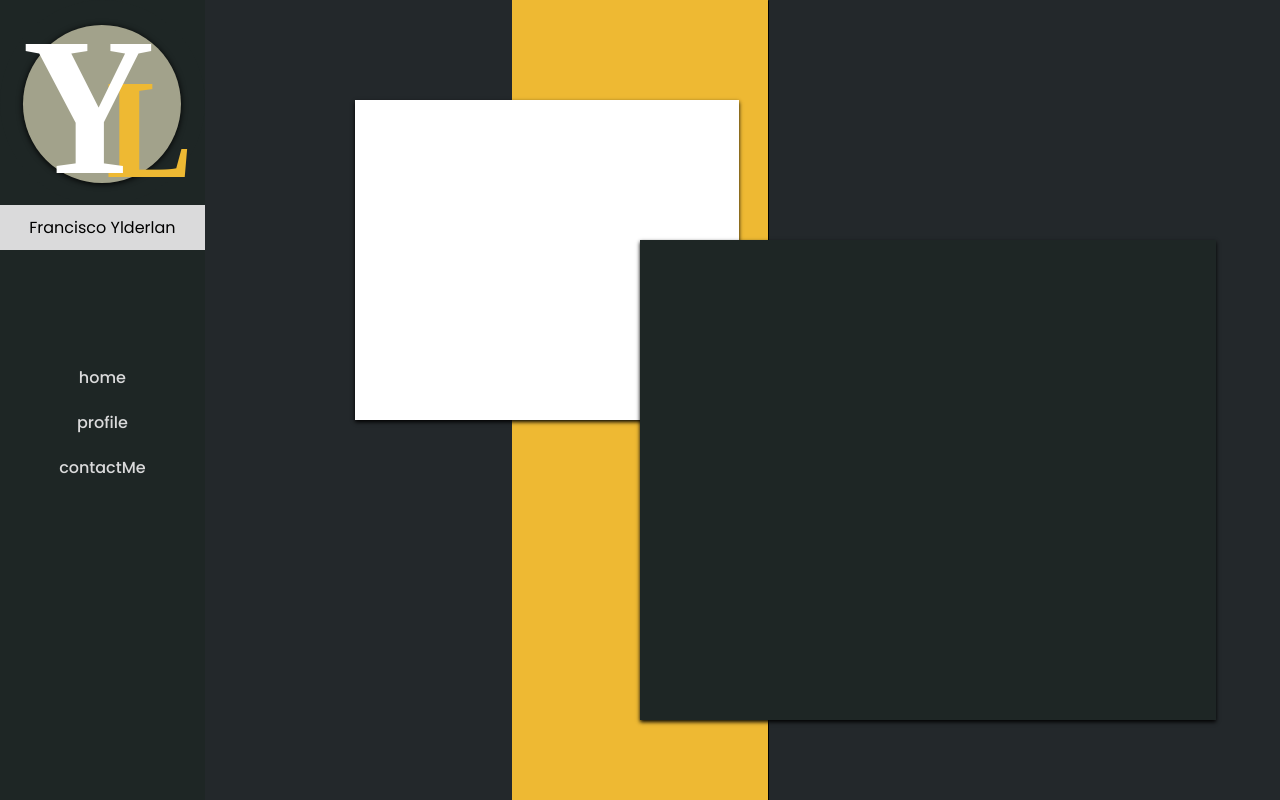
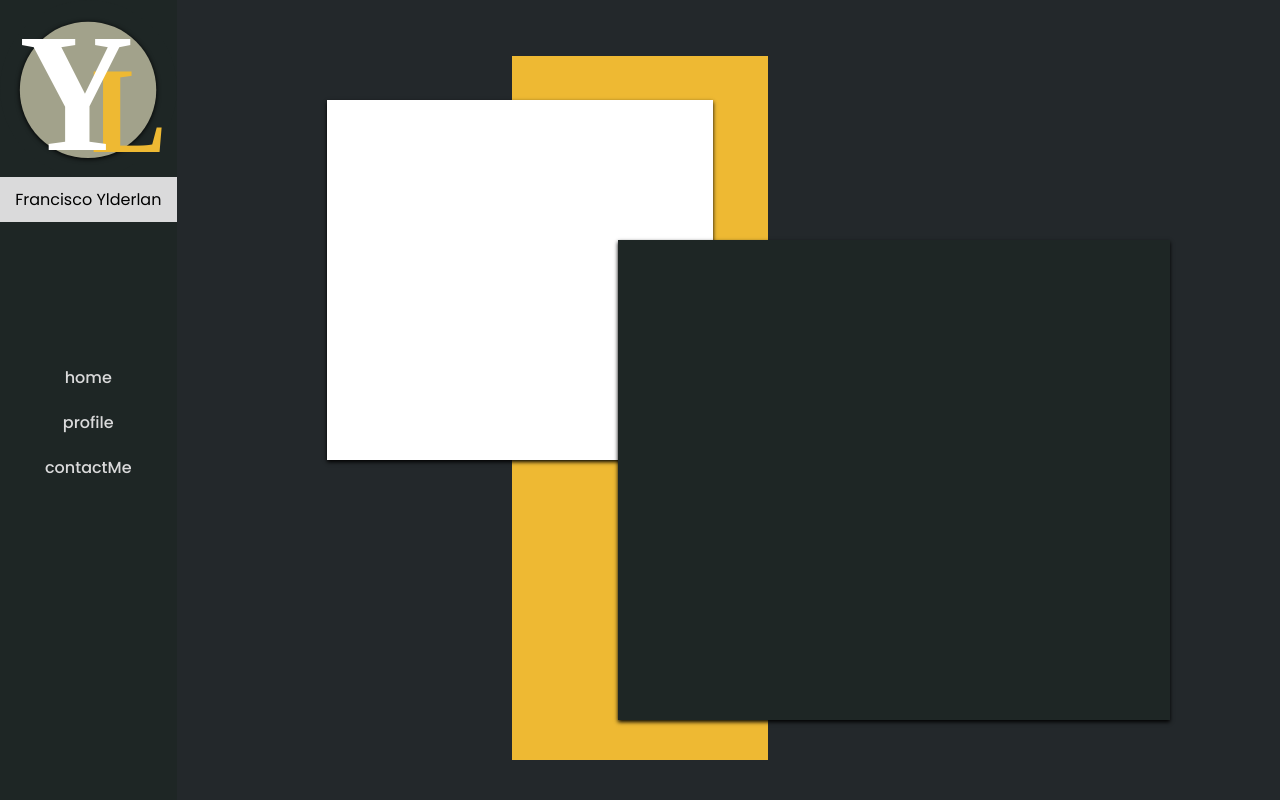
Before and after one commit to FranciscoYlderlan/ylderlan, a React (Vite) app: page / in a window 1280 px wide. Built offline with nearby package versions, Linux system fonts and the light colour scheme.

Commit message:
Added style from contats and profile page

```diff
--- a/src/components/Content/styles.js
+++ b/src/components/Content/styles.js
@@ -2,17 +2,13 @@ import styled from "styled-components";
 
 export const Container = styled.div`
 
-    /* border: solid 25px ${({theme}) => theme.COLORS.DARK_YELLOW}; */
     background-color: ${({theme}) => theme.COLORS.BACKGROUND_700} ;
-    /* background-color: ${({theme}) => theme.COLORS.DARK_YELLOW}; */
     position: absolute;
-    /* position: relative; */
+
     height: 60vh;
-    width: 45%;
-    left: 50%;
+    width: 50%;
+    left: 40%;
     bottom: 10%;
-
-    align-self:center;
     box-shadow: 0px 2px 4px black;
 
 `;
--- a/src/components/Description/styles.js
+++ b/src/components/Description/styles.js
@@ -6,8 +6,8 @@ export const Container = styled.div`
     background-color: white;//${({theme}) => theme.COLORS.DARK_YELLOW};
 
     /* position: relative; */
-    width: 30%;
-    height: 40vh;
+    width: 35%;
+    height: 45vh;
     margin: 100px 0px 0px 150px;
 
 
--- a/src/components/Main/index.jsx
+++ b/src/components/Main/index.jsx
@@ -1,9 +1,9 @@
 import { Container } from "./styles";
 
-export function Description() {
+export function Main( { children } ) {
     return (
         <Container>
-
+            {children}
         </Container>
     );
 }
--- a/src/components/Main/styles.js
+++ b/src/components/Main/styles.js
@@ -1,5 +1,6 @@
 import styled from "styled-components";
 
 export const Container = styled.main`
-
+    width: 100%;
+    position: relative;
 `;
--- a/src/pages/Home/index.jsx
+++ b/src/pages/Home/index.jsx
@@ -1,4 +1,6 @@
+
 import { Menu } from "../../components/Menu";
+import { Main } from "../../components/Main";
 import { Description } from "../../components/Description";
 import { Content } from "../../components/Content";
 import { Container } from "./styles";
@@ -7,8 +9,10 @@ export function Home() {
     return (
         <Container>
             <Menu/>
-            <Description/>
-            <Content/>
+            <Main>
+                <Description/>
+                <Content/>
+            </Main>
         </Container>
     );
 }
--- a/src/pages/Home/styles.js
+++ b/src/pages/Home/styles.js
@@ -2,26 +2,8 @@ import styled from "styled-components";
 
 export const Container = styled.div`
     display: flex;
-    position: relative;
     width: 100vw;
     height: 100vh;
-    &::before {
-        position: absolute;
 
-        content: "";
-        /* border: solid 25px ${({theme}) => theme.COLORS.DARK_YELLOW}; */
-        background: ${({theme}) => theme.COLORS.DARK_YELLOW};
-        /* filter:drop-shadow(0px 0px 5px black); */
-
-        box-shadow: 1px 0.5px 0px black;
-
-        /* transform: rotate(90deg) scale(1.5); */
-
-        left: 40%;
-        bottom: 0%;
-        height: 100vh;
-        width: 20%;
-        z-index: -1;
-    }
 
 `;
--- a/src/styles/global.js
+++ b/src/styles/global.js
@@ -12,6 +12,25 @@ export default createGlobalStyle`
         font-family: 'Poppins', sans-serif;
         background-color: ${({theme}) => theme.COLORS.BACKGROUND_800};
     }
+    body::before {
+        position: absolute;
+
+        content: "";
+        /* border: solid 25px ${({theme}) => theme.COLORS.DARK_YELLOW}; */
+        background: ${({theme}) => theme.COLORS.DARK_YELLOW};
+        /* filter:drop-shadow(0px 0px 5px black); */
+
+        /* box-shadow: 1px 0.5px 0px black; */
+
+        /* transform: rotate(90deg) scale(1.5); */
+
+        left: 40%;
+        bottom: 5%;
+        height: 88vh;
+        width: 20%;
+        z-index: -1;
+
+    }
     button, a, input{
         font-family: 'Poppins', sans-serif;
     }
```
Also changed, not shown: src/pages/Contacts/index.jsx (+18 -0 lines), src/pages/Contacts/styles.js (+7 -0 lines), src/pages/Profile/index.jsx (+18 -0 lines), src/pages/Profile/styles.js (+7 -0 lines).
